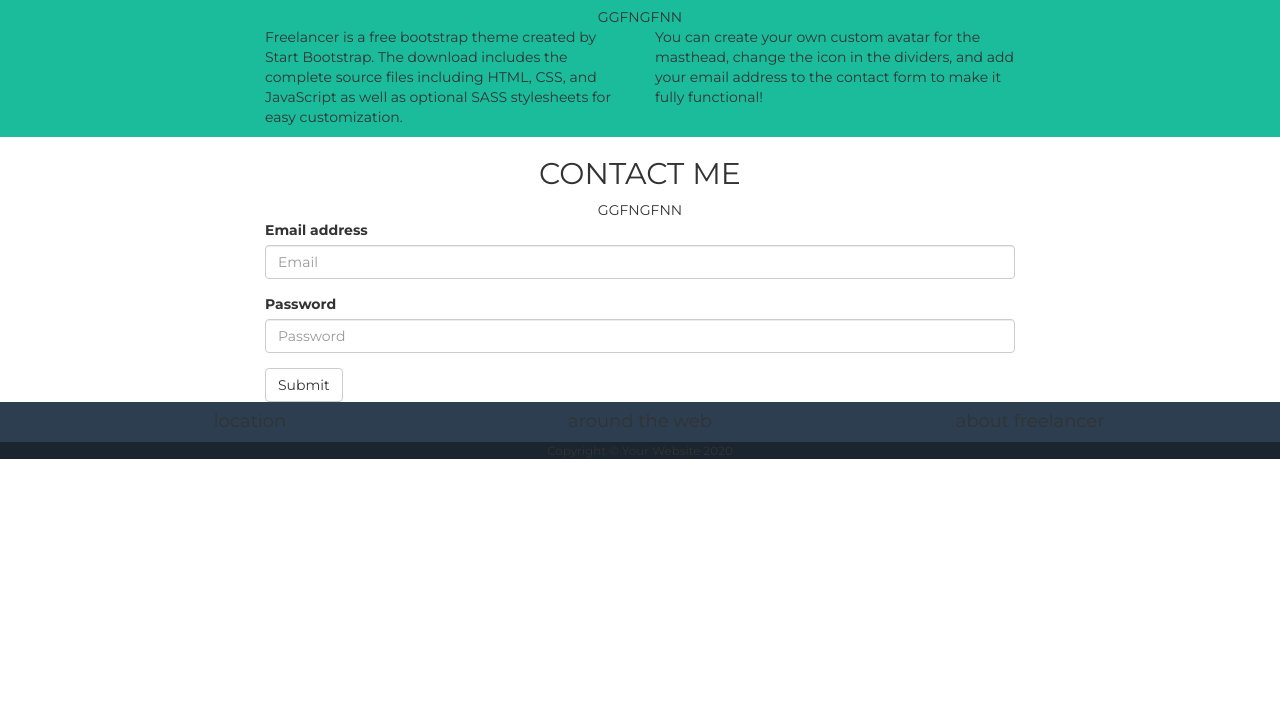
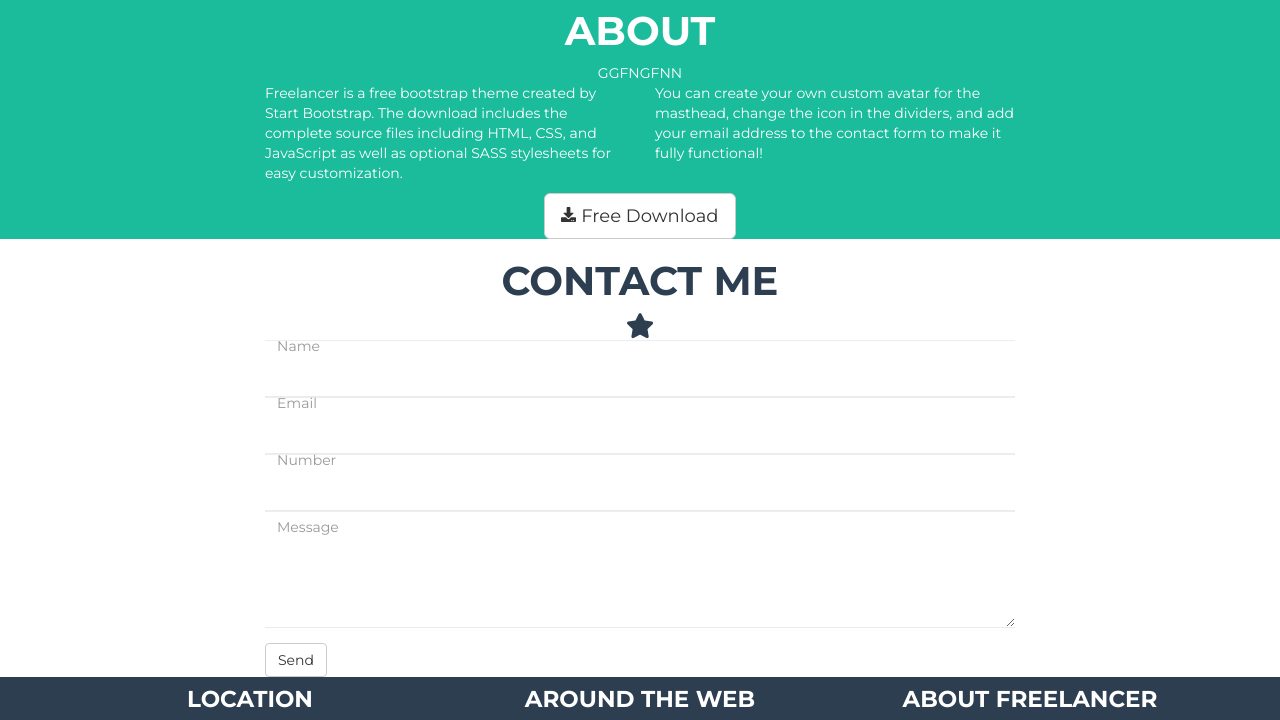
Before and after one commit to Vamod/html-css-bootstrap-freelancer, a plain HTML site: page index.html in a window 1280 px wide. Shown: the part 1319-2039 px from the top of the page. Before the commit the page ends 1778 px from the top, so only its background shows below. Drawn offline with nearby package versions, Linux system fonts and the light colour scheme.

Commit message:
just to push 3

```diff
--- a/css/style.css
+++ b/css/style.css
@@ -1,5 +1,14 @@
 body {
     font-family: 'Montserrat', sans-serif;
+}
+
+h2 {
+    font-weight: 700;
+    font-size: 40px;
+}
+
+h4 {
+    font-size: 23px;
 }
 
 nav {
@@ -18,7 +27,9 @@ nav li {
     display: inline-block;
 }
 
-
+nav ul {
+    max-width: 100%;
+}
 
 header {
     margin-top: 70px;
@@ -35,10 +46,16 @@ header {
     height: 240px;
 }
 
-.jumbotron h1 {
+.jumbotron h1, h4 {
     font-weight: 700;
 }
 
+.fa-star {
+    font-size: 25px;
+}
+.gallery {
+    color: #2c3e50;
+}
 
 .gallery .col-lg-4 {
     padding-bottom: 30px;
@@ -52,12 +69,30 @@ header {
 
 section.about {
     background-color: #1abc9c;
+    color: white;
+}
+
+svg.svg-inline--fa {
+    width: 15px;
+}
+
+.contact_me h2, .contact_me .divider {
+    color: #2c3e50;
+}
+
+.form-control {
+    border: none;
+    border-radius: 0;
+    border-bottom: 1px solid #e9ecef;
+    padding-bottom: 50px;
 }
 
 footer {
     background-color: #2c3e50;
+    color: white;
 }
 
 .copyright {
     background-color: #1a252f;
+    color: white;
 }
--- a/index.html
+++ b/index.html
@@ -4,6 +4,7 @@
         <meta charset="utf-8">
         <meta name="viewport" content="width=device-width, initial-scale=1">
         <title>Bootstrap Freelance</title>
+        <link rel="stylesheet" href="https://use.fontawesome.com/releases/v5.13.0/css/all.css">
         <link href="https://fonts.googleapis.com/css2?family=Montserrat:wght@400;700&display=swap" rel="stylesheet">
         <link rel="stylesheet" href="https://stackpath.bootstrapcdn.com/bootstrap/3.4.1/css/bootstrap.min.css" integrity="sha384-HSMxcRTRxnN+Bdg0JdbxYKrThecOKuH5zCYotlSAcp1+c8xmyTe9GYg1l9a69psu" crossorigin="anonymous">
         <link rel="stylesheet" href="css/style.css">
@@ -12,10 +13,10 @@
         <nav>
             <div class="container">
                 <div class="row text-uppercase">
-                    <div class="col-sm-4 col-md-4 col-lg-4">
+                    <div class="col-xs-4 col-sm-4 col-md-4 col-lg-4">
                         <a href="#">start bootstrap</a>
                     </div>
-                    <div class="col-sm-4 col-sm-offset-4 col-md-4 col-md-offset-4 col-lg-4 col-lg-offset-4">
+                    <div class="col-xs-4 col-xs-offset-4 col-sm-4 col-sm-offset-4 col-md-4 col-md-offset-4 col-lg-4 col-lg-offset-4">
                         <ul>
                             <li><a href="#">portfolio</a></li>
                             <li><a href="#">about</a></li>
@@ -32,8 +33,8 @@
                         <div class="jumbotron">
                             <img src="https://startbootstrap.github.io/startbootstrap-freelancer/assets/img/avataaars.svg" alt="header-img">
                             <h1 class="text-uppercase">start bootstrap</h1>
-                            <div class="divider">ggfngfnn</div>
-                            <p class="text-capitalize">graphic artist-web designer-illustrator</p>
+                            <div class="divider"><i class="fas fa-star"></i></div>
+                            <p class="text-capitalize">graphic artist-Web designer-Illustrator</p>
                         </div>
                     </div>
                 </div>
@@ -44,45 +45,51 @@
                 <div class="row">
                     <div class="col-lg-12 text-center text-uppercase">
                         <h2>portfolio</h2>
+                        <div class="divider"><i class="fas fa-star"></i></div>
                     </div>
                 </div>
                 <div class="row text-center">
                     <div class="col-md-6 col-lg-4 img-responsive">
-                        <img src="https://startbootstrap.github.io/startbootstrap-freelancer/assets/img/portfolio/cabin.png" alt="">
+                        <img src="https://startbootstrap.github.io/startbootstrap-freelancer/assets/img/portfolio/cabin.png" alt="cabin">
                     </div>
                     <div class="col-md-6 col-lg-4 img-responsive">
-                        <img src="https://startbootstrap.github.io/startbootstrap-freelancer/assets/img/portfolio/cake.png" alt="">
+                        <img src="https://startbootstrap.github.io/startbootstrap-freelancer/assets/img/portfolio/cake.png" alt="cake">
                     </div>
                     <div class="col-md-6 col-lg-4 img-responsive">
-                        <img src="https://startbootstrap.github.io/startbootstrap-freelancer/assets/img/portfolio/circus.png" alt="">
+                        <img src="https://startbootstrap.github.io/startbootstrap-freelancer/assets/img/portfolio/circus.png" alt="circus">
                     </div>
                     <div class="col-md-6 col-lg-4 img-responsive">
-                        <img src="https://startbootstrap.github.io/startbootstrap-freelancer/assets/img/portfolio/game.png" alt="">
+                        <img src="https://startbootstrap.github.io/startbootstrap-freelancer/assets/img/portfolio/game.png" alt="game">
                     </div>
                     <div class="col-md-6 col-lg-4 img-responsive">
-                        <img src="https://startbootstrap.github.io/startbootstrap-freelancer/assets/img/portfolio/safe.png" alt="">
+                        <img src="https://startbootstrap.github.io/startbootstrap-freelancer/assets/img/portfolio/safe.png" alt="safe">
                     </div>
                     <div class="col-md-6 col-lg-4 img-responsive">
-                        <img src="https://startbootstrap.github.io/startbootstrap-freelancer/assets/img/portfolio/submarine.png" alt="">
+                        <img src="https://startbootstrap.github.io/startbootstrap-freelancer/assets/img/portfolio/submarine.png" alt="submarine">
                     </div>
                 </div>
             </div>
 
         </section>
-        <section class="about">
+        <section class="about text-center text-center">
             <div class="container">
                 <div class="row">
-                    <div class="col-lg-12 text-center text-uppercase">
+                    <div class="col-lg-12 text-uppercase">
                         <h2>about</h2>
                         <div class="divider">ggfngfnn</div>
                     </div>
                 </div>
                 <div class="row">
                     <div class="col-lg-4 col-lg-offset-2">
-                        <p>Freelancer is a free bootstrap theme created by Start Bootstrap. The download includes the complete source files including HTML, CSS, and JavaScript as well as optional SASS stylesheets for easy customization.</p>
+                        <p class="text-left">Freelancer is a free bootstrap theme created by Start Bootstrap. The download includes the complete source files including HTML, CSS, and JavaScript as well as optional SASS stylesheets for easy customization.</p>
                     </div>
                     <div class="col-lg-4">
-                        <p>You can create your own custom avatar for the masthead, change the icon in the dividers, and add your email address to the contact form to make it fully functional!</p>
+                        <p class="text-left">You can create your own custom avatar for the masthead, change the icon in the dividers, and add your email address to the contact form to make it fully functional!</p>
+                    </div>
+                </div>
+                <div class="row">
+                    <div class="col-lg-12">
+                        <button type="button" class="btn btn-default btn-lg"><svg class="svg-inline--fa fa-download fa-w-16 mr-2" aria-hidden="true" focusable="false" data-prefix="fas" data-icon="download" role="img" xmlns="http://www.w3.org/2000/svg" viewBox="0 0 512 512" data-fa-i2svg=""><path fill="currentColor" d="M216 0h80c13.3 0 24 10.7 24 24v168h87.7c17.8 0 26.7 21.5 14.1 34.1L269.7 378.3c-7.5 7.5-19.8 7.5-27.3 0L90.1 226.1c-12.6-12.6-3.7-34.1 14.1-34.1H192V24c0-13.3 10.7-24 24-24zm296 376v112c0 13.3-10.7 24-24 24H24c-13.3 0-24-10.7-24-24V376c0-13.3 10.7-24 24-24h146.7l49 49c20.1 20.1 52.5 20.1 72.6 0l49-49H488c13.3 0 24 10.7 24 24zm-124 88c0-11-9-20-20-20s-20 9-20 20 9 20 20 20 20-9 20-20zm64 0c0-11-9-20-20-20s-20 9-20 20 9 20 20 20 20-9 20-20z"></path></svg> Free Download</button>
                     </div>
                 </div>
             </div>
@@ -92,21 +99,19 @@
                 <div class="row">
                     <div class="col-lg-12 text-center text-uppercase">
                         <h2>contact me</h2>
-                        <div class="divider">ggfngfnn</div>
+                        <div class="divider"><i class="fas fa-star"></i></div>
                     </div>
                 </div>
                 <div class="row">
                     <div class="col-lg-8 col-lg-offset-2">
                         <form>
                             <div class="form-group">
-                                <label for="exampleInputEmail1">Email address</label>
+                                <input type="name" class="form-control" id="exampleInputName1" placeholder="Name">
                                 <input type="email" class="form-control" id="exampleInputEmail1" placeholder="Email">
+                                <input type="tel" class="form-control"  placeholder="Number">
+                                <textarea class="form-control" rows="3" placeholder="Message"></textarea>
                             </div>
-                            <div class="form-group">
-                                <label for="exampleInputPassword1">Password</label>
-                                <input type="password" class="form-control" id="exampleInputPassword1" placeholder="Password">
-                            </div>
-                            <button type="submit" class="btn btn-default">Submit</button>
+                            <button type="submit" class="btn btn-default text-capitalize">send</button>
                         </form>
                     </div>
                 </div>
@@ -116,13 +121,20 @@
             <div class="container">
                 <div class="row">
                     <div class="col-lg-4">
-                        <h4>location</h4>
+                        <h4 class="text-uppercase">location</h4>
+                        <p>2215 John Daniel Drive Clark, MO 65243</p>
                     </div>
                     <div class="col-lg-4">
-                        <h4>around the web</h4>
+                        <h4 class="text-uppercase">around the web</h4>
+                        <a href="#"><i class="fab fa-facebook"></i></a>
+                        <a href="#"><i class="fab fa-google-plus"></i></a>
+                        <a href="#"><i class="fab fa-twitter"></i></a>
+                        <a href="#"><i class="fab fa-linkedin-in"></i></a>
+
                     </div>
                     <div class="col-lg-4">
-                        <h4>about freelancer</h4>
+                        <h4 class="text-uppercase">about freelancer</h4>
+                        <p>Freelance is a free to use, MIT licensed Bootstrap theme created by <a href="#">Start Bootstrap</a>.</p>
                     </div>
                 </div>
             </div>
```
